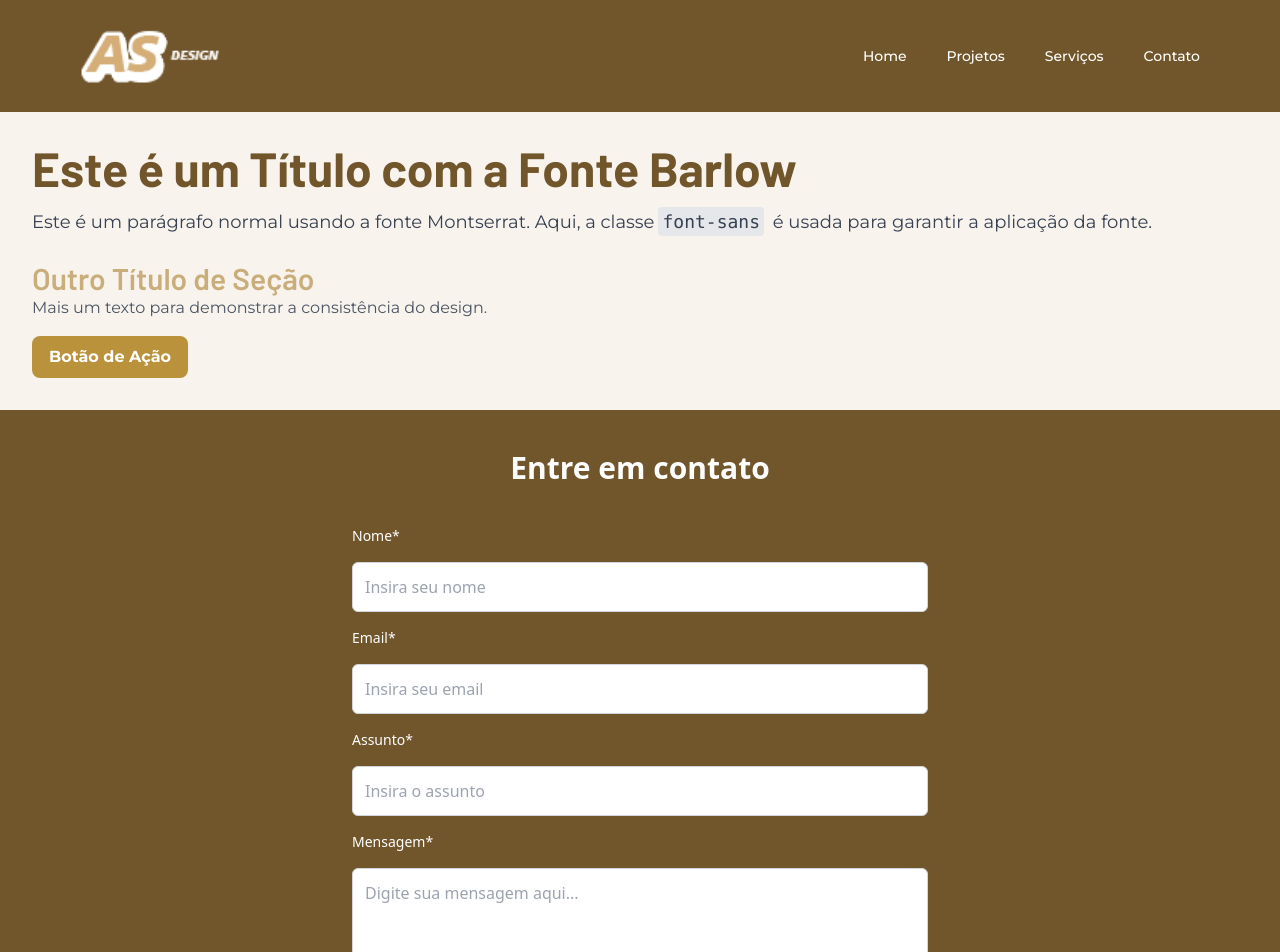
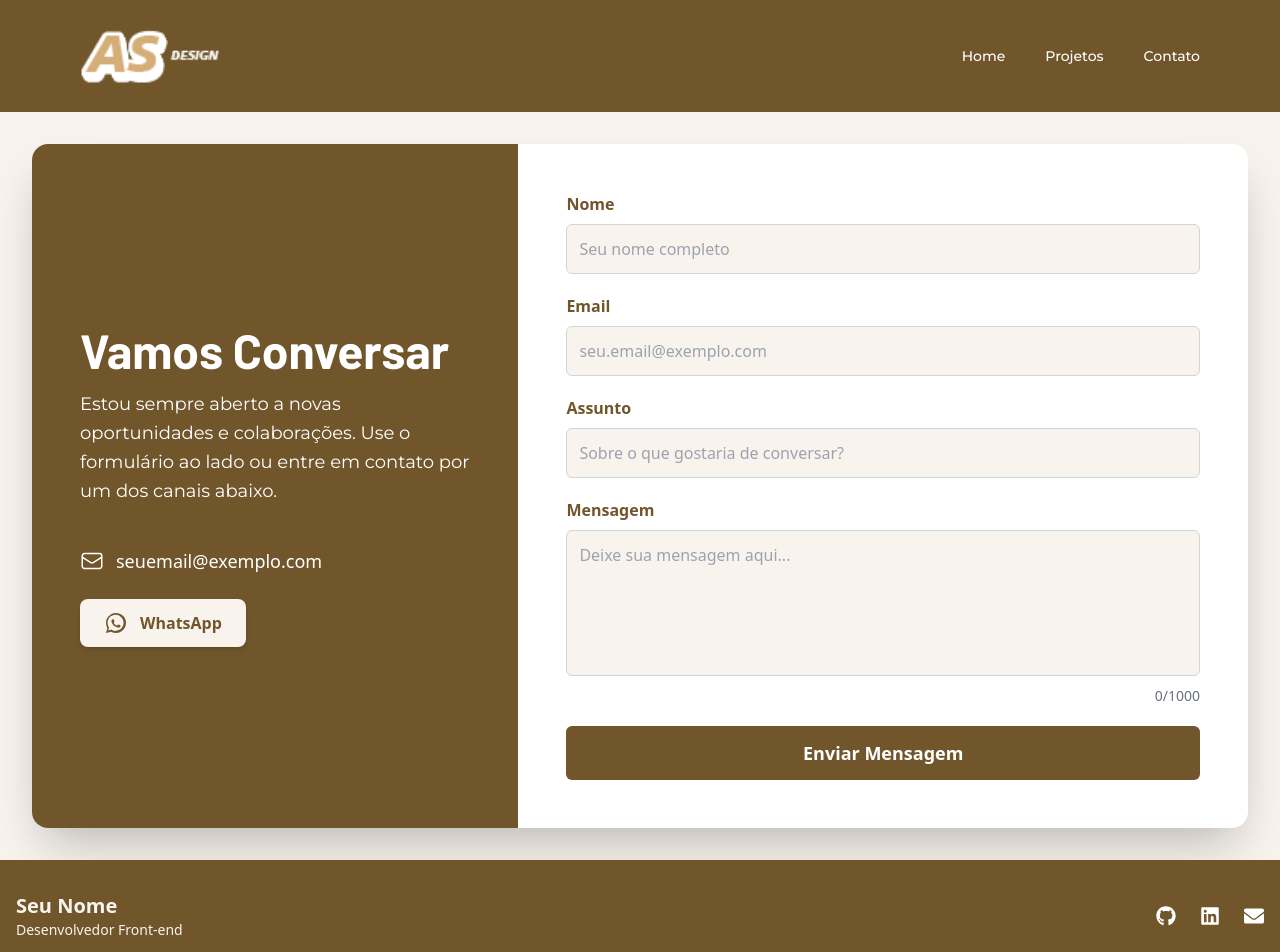
Before and after one commit to Andre-lsms/portfolio, a React (Vite) app in the folder frontend/: page /contato in a window 1280 px wide. Shown: the top 952 px of the page. Built offline with nearby package versions, Linux system fonts and the light colour scheme.

Commit message:
finalizando estrutura

```diff
--- a/frontend/src/App.jsx
+++ b/frontend/src/App.jsx
@@ -3,7 +3,7 @@ import Home from "./Pages/Home/Home";
 import Layout from "./Pages/Layout/Layout";
 import Projects from "./Pages/Projects/Projects";
 import Contato from "./Pages/Contato/Contato";
-import Servicos from "./Pages/Servicos/Servicos";
+import NotFoundPage from "./Pages/NotFound/NotFound";
 import ScrollReset from "./Pages/ScrollReset";
 function App() {
   return (
@@ -14,9 +14,9 @@ function App() {
           <Route path="/" element={<Layout />}>
             <Route index element={<Home />} />
             <Route path="/projetos" element={<Projects />} />
-            <Route path="/contato" element = {<Contato/>}/>
-            <Route path="/servicos" element = {<Servicos/>}/>
+            <Route path="/contato" element={<Contato />} />
           </Route>
+          <Route path="*" element={<NotFoundPage />} />
         </Routes>
       </BrowserRouter>
     </>
--- a/frontend/src/Components/Carrosel/Carrosel.jsx
+++ b/frontend/src/Components/Carrosel/Carrosel.jsx
@@ -18,9 +18,9 @@ function Carrosel() {
         slidesPerView="auto"
         loop={true}
         autoplay={{
-          delay: 5000,
+          delay: 3000,
           disableOnInteraction: false,
-          reverseDirection:false,
+          reverseDirection: false,
         }}
         coverflowEffect={{
           rotate: 0,
--- a/frontend/src/Components/Footer/Footer.jsx
+++ b/frontend/src/Components/Footer/Footer.jsx
@@ -1,81 +1,50 @@
-import { useState } from "react";
+import React from 'react';
+import { FaGithub, FaLinkedin, FaEnvelope } from 'react-icons/fa';
 
-function Footer() {
-  const [mensagem, setMensagem] = useState("");
-  const maxChars = 1000;
+const Footer = () => {
+  return (
+    <footer className="bg-primary text-offwhite py-8">
+      <div className="max-w-7xl mx-auto px-4 flex flex-col md:flex-row items-center justify-between">
 
-  return (
-    <footer className="flex flex-col justify-center items-center bg-primary text-white p-10 space-y-10 w-full max-w-[100vw] overflow-x-hidden">
-      <h1 className="text-3xl font-semibold">Entre em contato</h1>
-
-      <form className="flex flex-col space-y-4 w-full max-w-xl">
-        <label htmlFor="nome" className="text-sm font-medium">
-          Nome*
-        </label>
-        <input
-          type="text"
-          id="nome"
-          name="nome"
-          placeholder="Insira seu nome"
-          maxLength={80}
-          required
-          className="p-3 rounded-md border border-gray-300 text-black"
-        />
-
-        <label htmlFor="email" className="text-sm font-medium">
-          Email*
-        </label>
-        <input
-          type="email"
-          id="email"
-          name="email"
-          placeholder="Insira seu email"
-          maxLength={254}
-          required
-          className="p-3 rounded-md border border-gray-300 text-black"
-        />
-
-        <label htmlFor="assunto" className="text-sm font-medium">
-          Assunto*
-        </label>
-        <input
-          type="text"
-          id="assunto"
-          name="assunto"
-          placeholder="Insira o assunto"
-          maxLength={120}
-          required
-          className="p-3 rounded-md border border-gray-300 text-black"
-        />
-
-        <label htmlFor="mensagem" className="text-sm font-medium">
-          Mensagem*
-        </label>
-        <textarea
-          id="mensagem"
-          name="mensagem"
-          maxLength={maxChars}
-          rows={6}
-          placeholder="Digite sua mensagem aqui..."
-          required
-          value={mensagem}
-          onChange={(e) => setMensagem(e.target.value)}
-          className="p-3 rounded-md border border-gray-300 text-black resize-none"
-        ></textarea>
-
-        <div className="text-sm text-right text-white">
-          {mensagem.length}/{maxChars}
+        {/* Nome / Marca */}
+        <div className="mb-4 md:mb-0 text-center md:text-left">
+          <h1 className="text-xl font-semibold">Seu Nome</h1>
+          <p className="text-sm text-offwhite">Desenvolvedor Front-end</p>
         </div>
 
-        <button
-          type="submit"
-          className="mt-4 bg-white text-primary font-semibold py-2 px-6 rounded-md hover:bg-gray-200 transition"
-        >
-          Enviar
-        </button>
-      </form>
+        {/* Ícones Sociais */}
+        <div className="flex space-x-6 text-xl">
+          <a
+            href="https://github.com/seuusuario"
+            target="_blank"
+            rel="noopener noreferrer"
+            className="hover:text-offwhite transition-colors"
+          >
+            <FaGithub />
+          </a>
+          <a
+            href="https://linkedin.com/in/seuusuario"
+            target="_blank"
+            rel="noopener noreferrer"
+            className="hover:text-offwhite transition-colors"
+          >
+            <FaLinkedin />
+          </a>
+          <a
+            href="mailto:seuemail@email.com"
+            className="hover:text-offwhite transition-colors"
+          >
+            <FaEnvelope />
+          </a>
+        </div>
+      </div>
+
+      {/* Copyright */}
+      <div className="mt-6 text-center text-sm text-offwhite">
+        © {new Date().getFullYear()} Seu Nome. Todos os direitos reservados.
+      </div>
     </footer>
   );
-}
+};
 
 export default Footer;
--- a/frontend/src/Components/Header/Header.jsx
+++ b/frontend/src/Components/Header/Header.jsx
@@ -36,9 +36,7 @@ function Header() {
           <li>
             <a href="/projetos">Projetos</a>
           </li>
-          <li>
-            <a href="/servicos">Serviços</a>
-          </li>
+
           <li>
             <a href="/contato">Contato</a>
           </li>
@@ -61,9 +59,7 @@ function Header() {
             <li>
               <a href="/projetos">Projetos</a>
             </li>
-            <li>
-              <a href="/servicos">Serviços</a>
-            </li>
+
             <li>
               <a href="/contato">Contato</a>
             </li>
--- a/frontend/src/Pages/Contato/Contato.jsx
+++ b/frontend/src/Pages/Contato/Contato.jsx
@@ -1,35 +1,187 @@
-function Contato(){
- return (
-    <div className="p-8 bg-offwhite">
-      {/* Para usar a fonte 'titulo' (Barlow), você aplica a classe "font-titulo".
-        Combine com outras classes de estilo como tamanho, peso e cor.
-      */}
-      <h1 className="font-titulo text-5xl font-bold text-primary">
-        Este é um Título com a Fonte Barlow
-      </h1>
+import { useState } from "react";
 
-      {/* Para usar a fonte 'sans' (Montserrat), você aplica a classe "font-sans".
-        Como você a definiu como 'sans', ela provavelmente já será a fonte padrão
-        do seu site para parágrafos e outros textos.
-      */}
-      <p className="font-sans text-lg text-gray-700 mt-4">
-        Este é um parágrafo normal usando a fonte Montserrat. Aqui, a classe
-        <code className="bg-gray-200 p-1 rounded mx-1">font-sans</code> é usada para garantir a aplicação da fonte.
-      </p>
+const MailIcon = (props) => (
+  <svg
+    {...props}
+    xmlns="http://www.w3.org/2000/svg"
+    fill="none"
+    viewBox="0 0 24 24"
+    strokeWidth={1.5}
+    stroke="currentColor"
+  >
+    <path
+      strokeLinecap="round"
+      strokeLinejoin="round"
+      d="M21.75 6.75v10.5a2.25 2.25 0 01-2.25 2.25h-15a2.25 2.25 0 01-2.25-2.25V6.75m19.5 0A2.25 2.25 0 0019.5 4.5h-15a2.25 2.25 0 00-2.25 2.25m19.5 0v.243a2.25 2.25 0 01-1.07 1.916l-7.5 4.615a2.25 2.25 0 01-2.36 0L3.32 8.91a2.25 2.25 0 01-1.07-1.916V6.75"
+    />
+  </svg>
+);
 
-      {/* Exemplo combinando tudo, incluindo suas cores customizadas */}
-      <div className="mt-6">
-        <h2 className="font-titulo text-3xl font-semibold text-secondary">
-          Outro Título de Seção
-        </h2>
-        <p className="font-sans text-gray-600">
-          Mais um texto para demonstrar a consistência do design.
-        </p>
-        <button className="mt-4 bg-tertiary text-white font-sans font-bold py-2 px-4 rounded-lg hover:opacity-90">
-          Botão de Ação
-        </button>
+const WhatsappIcon = (props) => (
+  <svg
+    {...props}
+    xmlns="http://www.w3.org/2000/svg"
+    viewBox="0 0 32 32"
+    fill="currentColor"
+    width="1em"
+    height="1em"
+  >
+    <path d="M16.004 2.667c-7.347 0-13.333 5.986-13.333 13.333 0 2.353.619 4.645 1.792 6.667L2.667 29.333l6.847-1.813a13.21 13.21 0 0 0 6.49 1.707h.001c7.347 0 13.333-5.986 13.333-13.333 0-3.556-1.387-6.9-3.905-9.419A13.285 13.285 0 0 0 16.004 2.667zm0 24c-2.087 0-4.13-.552-5.922-1.594l-.423-.25-4.062 1.075 1.1-3.97-.27-.412a10.637 10.637 0 0 1-1.667-5.729c0-5.893 4.807-10.667 10.667-10.667a10.6 10.6 0 0 1 7.563 3.136 10.594 10.594 0 0 1 3.104 7.531c0 5.86-4.808 10.67-10.67 10.67zm5.424-7.729c-.297-.149-1.754-.867-2.027-.965-.273-.1-.473-.149-.673.149-.198.296-.774.965-.95 1.164-.173.2-.35.223-.647.075-.298-.15-1.257-.462-2.393-1.474a8.91 8.91 0 0 1-1.646-2.047c-.173-.297-.018-.458.13-.606.132-.13.298-.35.447-.523.149-.174.198-.297.298-.495.099-.198.05-.373-.025-.523-.075-.148-.673-1.626-.922-2.228-.244-.586-.495-.507-.673-.517l-.573-.01c-.198 0-.523.074-.798.373s-1.047 1.024-1.047 2.497 1.073 2.894 1.224 3.093c.149.199 2.107 3.222 5.104 4.516.714.307 1.27.49 1.705.628.716.229 1.37.197 1.887.12.576-.086 1.754-.718 2.003-1.412.248-.695.248-1.29.174-1.412-.075-.124-.272-.198-.571-.347z" />
+  </svg>
+);
+
+function Contato() {
+  const [formData, setFormData] = useState({
+    name: "",
+    email: "",
+    assunto: "",
+    message: "",
+  });
+
+  const maxChars = 1000;
+
+  const handleChange = (e) => {
+    const { name, value } = e.target;
+    setFormData((prevState) => ({
+      ...prevState,
+      [name]: value,
+    }));
+  };
+
+  const handleSubmit = (e) => {
+    e.preventDefault();
+    console.log("Dados do formulário:", formData);
+    alert("Mensagem enviada com sucesso! (Verifique o console)");
+    setFormData({ name: "", email: "", assunto: "", message: "" });
+  };
+
+  return (
+    <div className="w-full bg-offwhite min-h-[calc(100vh-7rem)] p-4 sm:p-8 flex items-center justify-center">
+      <div className="w-full max-w-7xl mx-auto bg-white shadow-2xl rounded-2xl overflow-hidden">
+        <div className="flex flex-col lg:flex-row">
+          <div className="w-full lg:w-2/5 bg-primary text-white p-8 md:p-12 flex flex-col justify-center">
+            <h1 className="font-titulo font-bold text-4xl md:text-5xl mb-4 text-center lg:text-left">
+              Vamos Conversar
+            </h1>
+            <p className="font-sans text-lg leading-relaxed mb-10 text-center lg:text-left">
+              Estou sempre aberto a novas oportunidades e colaborações. Use o
+              formulário ao lado ou entre em contato por um dos canais abaixo.
+            </p>
+            <div className="flex flex-col items-center lg:items-start gap-6">
+              <a
+                href="mailto:seuemail@exemplo.com"
+                className="flex items-center gap-3 text-lg hover:text-secondary transition-colors"
+              >
+                <MailIcon className="w-6 h-6" />
+                <span>seuemail@exemplo.com</span>
+              </a>
+              <a
+                href="https://wa.me/5531999999999"
+                target="_blank"
+                rel="noopener noreferrer"
+                className="flex items-center gap-3 px-6 py-3 bg-offwhite rounded-lg font-bold text-primary hover:bg-tertiary transition-colors shadow-md"
+              >
+                <WhatsappIcon className="w-6 h-6" />
+                <span>WhatsApp</span>
+              </a>
+            </div>
+          </div>
+
+          <div className="w-full lg:w-3/5 p-8 md:p-12">
+            <form onSubmit={handleSubmit} className="flex flex-col gap-5">
+              <div>
+                <label
+                  htmlFor="name"
+                  className="block text-primary font-bold mb-2"
+                >
+                  Nome
+                </label>
+                <input
+                  type="text"
+                  id="name"
+                  name="name"
+                  value={formData.name}
+                  onChange={handleChange}
+                  required
+                  maxLength={80}
+                  className="w-full p-3 bg-offwhite rounded-md border border-gray-300 focus:ring-2 focus:ring-primary focus:border-transparent transition"
+                  placeholder="Seu nome completo"
+                />
+              </div>
+              <div>
+                <label
+                  htmlFor="email"
+                  className="block text-primary font-bold mb-2"
+                >
+                  Email
+                </label>
+                <input
+                  type="email"
+                  id="email"
+                  name="email"
+                  value={formData.email}
+                  onChange={handleChange}
+                  required
+                  maxLength={254}
+                  className="w-full p-3 bg-offwhite rounded-md border border-gray-300 focus:ring-2 focus:ring-primary focus:border-transparent transition"
+                  placeholder="seu.email@exemplo.com"
+                />
+              </div>
+              <div>
+                <label
+                  htmlFor="assunto"
+                  className="block text-primary font-bold mb-2"
+                >
+                  Assunto
+                </label>
+                <input
+                  type="text"
+                  id="assunto"
+                  name="assunto"
+                  value={formData.assunto}
+                  onChange={handleChange}
+                  required
+                  maxLength={120}
+                  className="w-full p-3 bg-offwhite rounded-md border border-gray-300 focus:ring-2 focus:ring-primary focus:border-transparent transition"
+                  placeholder="Sobre o que gostaria de conversar?"
+                />
+              </div>
+              <div>
+                <label
+                  htmlFor="message"
+                  className="block text-primary font-bold mb-2"
+                >
+                  Mensagem
+                </label>
+                <textarea
+                  id="message"
+                  name="message"
+                  value={formData.message}
+                  onChange={handleChange}
+                  required
+                  rows="5"
+                  maxLength={maxChars}
+                  className="w-full p-3 bg-offwhite rounded-md border border-gray-300 focus:ring-2 focus:ring-primary focus:border-transparent transition resize-none"
+                  placeholder="Deixe sua mensagem aqui..."
+                ></textarea>
+                <div className="text-sm text-right text-gray-500 mt-1">
+                  {formData.message.length}/{maxChars}
+                </div>
+              </div>
+              <div>
+                <button
+                  type="submit"
+                  className="w-full py-3 bg-primary text-white font-bold text-lg rounded-md hover:bg-tertiary transition-colors"
+                >
+                  Enviar Mensagem
+                </button>
+              </div>
+            </form>
+          </div>
+        </div>
       </div>
     </div>
   );
 }
-export default Contato
+
+export default Contato;
--- /dev/null
+++ b/frontend/src/Pages/NotFound/NotFound.jsx
@@ -0,0 +1,25 @@
+// src/pages/NotFoundPage.jsx
+
+import { Link } from 'react-router-dom';
+
+function NotFoundPage() {
+  return (
+    <div className="flex flex-col items-center justify-center h-screen bg-offwhite text-center px-4">
+      <h1 className="text-8xl font-bold font-titulo text-primary">404</h1>
+      <p className="text-2xl md:text-3xl font-sans text-secondary mt-4">
+        Página Não Encontrada
+      </p>
+      <p className="mt-6 text-lg text-gray-600">
+        A página que você está procurando não existe ou foi movida.
+      </p>
+      <Link
+        to="/"
+        className="mt-10 px-6 py-3 bg-primary text-white font-bold rounded-lg hover:bg-tertiary transition-colors"
+      >
+        Voltar para a Home
+      </Link>
+    </div>
+  );
+}
+
+export default NotFoundPage;
```
